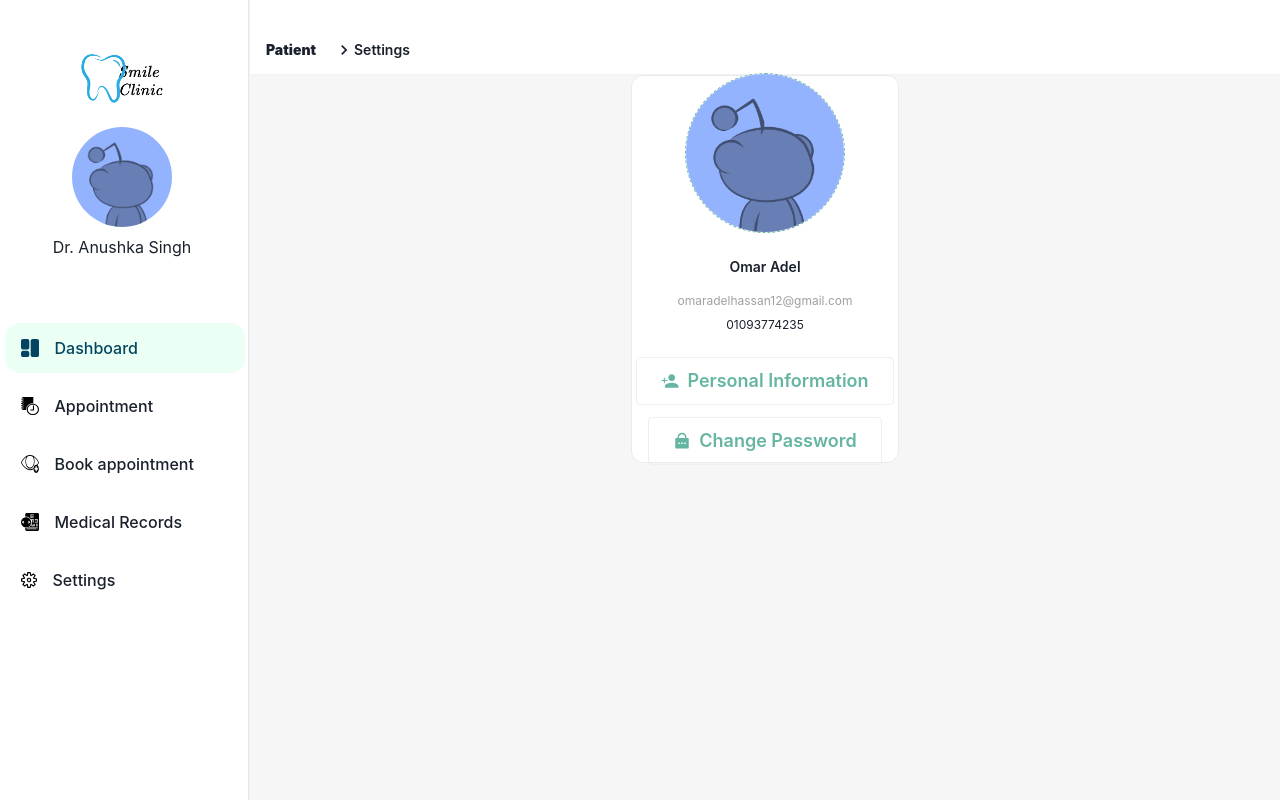
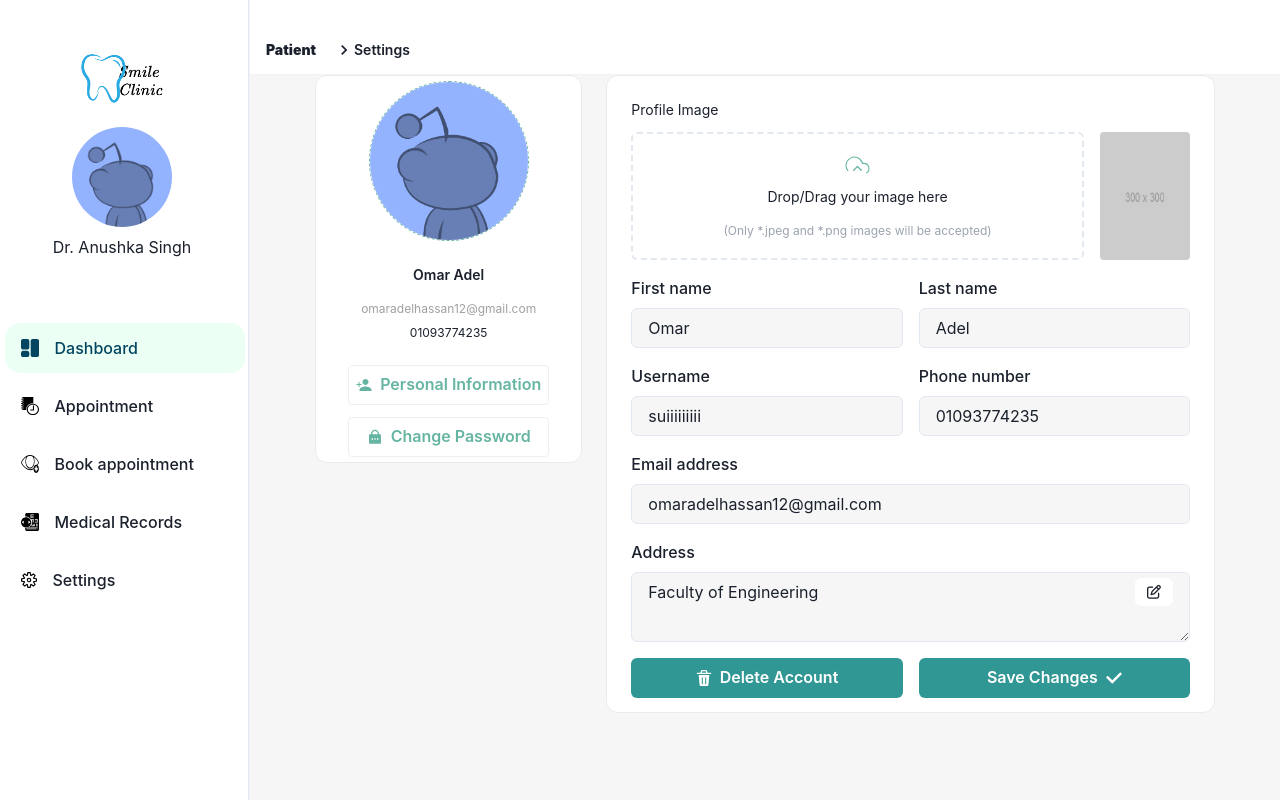
Before and after one commit to Smile-T1/smile-frontend, a React (Vite) app: page /patient/settings in a window 1280 px wide. Built offline with nearby package versions, Linux system fonts and the light colour scheme; no server answers.

Commit message:
"Add @chakra-ui/icons dep, update package-lock, adjust ProfileCard and Settings layout"

```diff
--- a/package.json
+++ b/package.json
@@ -10,6 +10,7 @@
     "preview": "vite preview"
   },
   "dependencies": {
+    "@chakra-ui/icons": "^2.1.1",
     "@chakra-ui/react": "^2.8.2",
     "@emotion/react": "^11.11.4",
     "@emotion/styled": "^11.11.5",
--- /dev/null
+++ b/src/Components/Settings/InfoCard/InfoCard.css
@@ -0,0 +1,49 @@
+.InfoCardConatainer{
+    transition-delay: .1s;
+    opacity: 1;
+    transform: translateZ(0);
+    transition-timing-function: ease;
+    padding: 1.5rem;
+    background: white;
+    gap: 1.5rem;
+    border-radius: .75rem;
+    border-width: 1px;
+    border-color: rgb(232 235 238);
+    width: 608.672px;
+    height: 638px;
+}
+
+.InfoCardInnerConatainer{
+    align-items: center;
+    display: flex;
+    justify-content: center;
+    flex-direction: column;
+    gap: 1rem;
+}
+
+.uploadprofilepicsection{
+    display: flex;
+    flex-direction: column;
+    gap: 0.75rem;
+    width: 100%;
+}
+
+.uploadprofilepicsection2{
+    display: flex;
+    flex-direction: row;
+    gap: 1rem;
+    width: 100%;
+    text-align: center
+}
+
+.uploadprofilepicsectionleft{
+    display: flex;
+    flex-direction: column;
+    padding: 1.25rem 1.5rem 1.5rem 1.5rem;
+    border-style: dashed;
+    border-width: 2px;
+    border-radius: .375rem;
+    min-width: 452.547px;
+    height: 8rem;
+    cursor: pointer;
+}
--- /dev/null
+++ b/src/Components/Settings/InfoCard/InfoCard.jsx
@@ -0,0 +1,115 @@
+import React, { useState } from 'react';
+import "./InfoCard.css";
+import UploadIcon from '../icons/uploadicon';
+import InitialPic from '../../../assets/InitialPic300.png';
+import {
+    Stack,
+    FormLabel,
+    Input,
+    FormControl,
+    InputGroup,
+    Button,
+    InputRightElement,
+    Textarea
+} from '@chakra-ui/react';
+import { RiDeleteBin5Line } from "react-icons/ri";
+import { DeleteIcon, CheckIcon } from '@chakra-ui/icons'
+
+function InfoCard() {
+    const [address, setAddress] = useState("Faculty of Engineering");
+    const [isAddressEditable, setIsAddressEditable] = useState(false);
+    const [isChangesMade, setIsChangesMade] = useState(false);
+
+
+    const handleAddressEdit = () => {
+        setIsAddressEditable(!isAddressEditable);
+        setIsChangesMade(true);
+    };
+    return (
+        <div className='InfoCardConatainer'>
+            <div className='InfoCardInnerConatainer'>
+                <div className='uploadprofilepicsection'>
+                    <p style={{
+                        fontSize: '.875rem',
+                        lineHeight: '1.25rem',
+                        margin: '0'
+                    }}>Profile Image</p>
+                    <div className='uploadprofilepicsection2'>
+                        <div className='uploadprofilepicsectionleft'>
+                            <input type="file" tabIndex='-1' style={{ display: 'none' }} />
+                            <span style={{
+                                display: 'flex',
+                                justifyContent: 'center',
+                                textAlign: 'center',
+                                fontSize: '25px',
+                                fontWeight: '900'
+                            }}><UploadIcon /></span>
+                            <p style={{ marginTop: '8px', fontSize: '.875rem', lineHeight: '1.25rem' }}>Drop/Drag your image here</p>
+                            <span style={{
+                                color: 'rgb(156 163 175)',
+                                fontSize: '.75rem',
+                                lineHeight: '1rem'
+                            }}>(Only *.jpeg and *.png images will be accepted)</span>
+                        </div>
+                        <div className='uploadprofilepicsectionright'>
+                            <img src={InitialPic} style={{ height: '8rem', width: '100%', borderRadius: '0.25rem' }} />
+                        </div>
+                    </div>
+                </div>
+                <div class="form-group" style={{ display: 'flex', flexDirection: 'row', gap: '1em', width: '100%' }}>
+                    <FormControl>
+                        <FormLabel>First name</FormLabel>
+                        <Input value={"Omar"} isReadOnly style={{ background: '#f6f6f6' }} />
+                    </FormControl>
+                    <FormControl>
+                        <FormLabel>Last name</FormLabel>
+                        <Input value={"Adel"} isReadOnly style={{ background: '#f6f6f6' }} />
+                    </FormControl>
+                </div>
+                <div class="form-group" style={{ display: 'flex', flexDirection: 'row', gap: '1em', width: '100%' }}>
+                    <FormControl>
+                        <FormLabel>Username</FormLabel>
+                        <Input value={"suiiiiiiiii"} isReadOnly style={{ background: '#f6f6f6' }} />
+                    </FormControl>
+                    <FormControl>
+                        <FormLabel>Phone number</FormLabel>
+                        <Input value={"01093774235"} isReadOnly style={{ background: '#f6f6f6' }} />
+                    </FormControl>
+                </div>
+                <div class="form-group" style={{ display: 'flex', flexDirection: 'row', gap: '1em', width: '100%' }}>
+                    <FormControl>
+                        <FormLabel>Email address</FormLabel>
+                        <Input value={"omaradelhassan12@gmail.com"} isReadOnly style={{ background: '#f6f6f6' }} />
+                    </FormControl>
+                </div>
+                <div className='row-modal-info' style={{ width: '100%' }}>
+                    <FormControl>
+                        <FormLabel>Address</FormLabel>
+                        <InputGroup>
+                            <Textarea
+                                value={address}
+                                isReadOnly={!isAddressEditable}
+                                onChange={(e) => setAddress(e.target.value)}
+                                style={{ background: '#f6f6f6', minHeight: '70px' }} />
+                            <InputRightElement width='4.5rem'>
+                                <Button h='1.75rem' size='sm' onClick={handleAddressEdit} background='white'>
+                                    <i className={`fa-regular ${isAddressEditable ? 'fa-check' : 'fa-pen-to-square'}`} />
+                                </Button>
+                            </InputRightElement>
+                        </InputGroup>
+                    </FormControl>
+                </div>
+                <Stack direction='row' spacing={4} style={{ width: '100%', justifyContent: 'center' }}>
+                    <Button leftIcon={<DeleteIcon />} colorScheme='teal' variant='solid' style={{ width: '100%' }}>
+                        Delete Account
+                    </Button>
+                    <Button rightIcon={<CheckIcon />} colorScheme='teal' variant='solid' style={{ width: '100%' }}>
+                        Save Changes
+                    </Button>
+                </Stack>
+            </div>
+        </div>
+    )
+}
+
+export default InfoCard
--- a/src/Components/Settings/ProfileCard/ProfileCard.css
+++ b/src/Components/Settings/ProfileCard/ProfileCard.css
@@ -45,4 +45,5 @@
     padding-right: .5rem;
     gap: .75rem;
     width: 100%;
+    /* min-width: 100px; */
 }
--- a/src/Components/Settings/ProfileCard/ProfileCard.jsx
+++ b/src/Components/Settings/ProfileCard/ProfileCard.jsx
@@ -30,13 +30,13 @@ function ProfileCard() {
                 <Button
                     colorScheme='teal' variant='outline'
                     className='button-ProfileCard-method'
-                    size='lg'
                     leftIcon={<IoMdPersonAdd />}
                     style={{
                         color: 'rgb(102 181 163)',
                         borderColor: '#edeff1',
                         borderStyle: 'solid',
                         borderRadius: '0.25rem',
+                        width: '100%'
                     }}
                 >
                     Personal Information
@@ -44,13 +44,14 @@ function ProfileCard() {
                 <Button
                     colorScheme='teal' variant='outline'
                     className='button-ProfileCard-method'
-                    size='lg'
+                    // size='lg'
                     leftIcon={<RiLockPasswordFill />}
                     style={{
                         color: 'rgb(102 181 163)',
                         borderColor: '#edeff1',
                         borderStyle: 'solid',
                         borderRadius: '0.25rem',
+                        width: '100%'
                     }}
                 >
                     Change Password
--- /dev/null
+++ b/src/Components/Settings/icons/uploadicon.jsx
@@ -0,0 +1,24 @@
+import React from "react";
+
+const Uploadicon = () => {
+    return (
+        <svg
+            stroke="currentColor"
+            width="1em"
+            height="1em"
+            viewBox="0 0 24 24"
+            fill="none"
+            xmlns="http://www.w3.org/2000/svg"
+            style={{ color: 'rgb(102 181 163)' }}
+        >
+            <polyline points="16 16 12 12 8 16" />
+            <path
+                d="M20.39 18.39A5 5 0 0 0 18 9h-1.26A8 8 0 1 0 3 16.3"
+            // fill={props.fill}
+            />
+            <polyline points="16 16 12 12 8 16" />
+        </svg>
+    );
+};
+
+export default Uploadicon;
--- a/src/Pages/Settings/Settings.jsx
+++ b/src/Pages/Settings/Settings.jsx
@@ -2,6 +2,7 @@ import React from 'react';
 import "./Settings.css";
 import Header_Pages from '../../Components/Header_Pages/Header_Pages';
 import ProfileCard from '../../Components/Settings/ProfileCard/ProfileCard';
+import InfoCard from '../../Components/Settings/InfoCard/InfoCard';
 
 function Settings() {
 
@@ -11,9 +12,10 @@ function Settings() {
       <div style={{
         display:'flex',
         flexDirection:'row',
-        gap: '15rem'
+        gap: '1.5rem'
       }}>
         <ProfileCard />
+        <InfoCard />
       </div>
     </div>
   )
```
Also changed, not shown: src/assets/InitialPic300.png (added), 1 other file (tests, documents, lock files or other folders).
